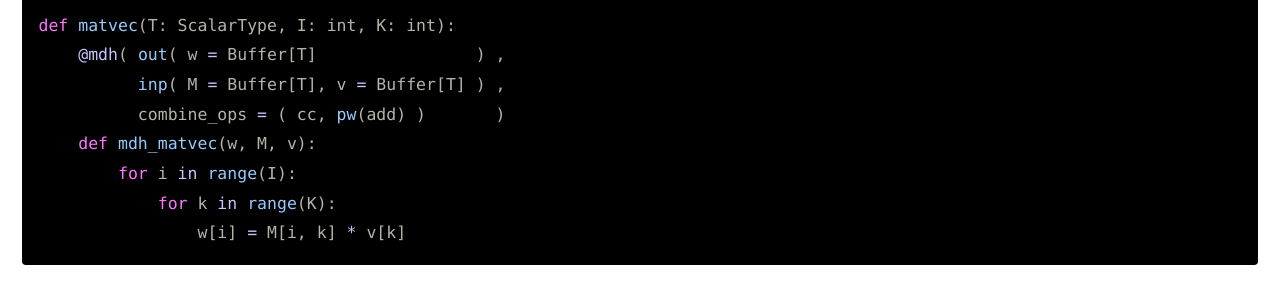
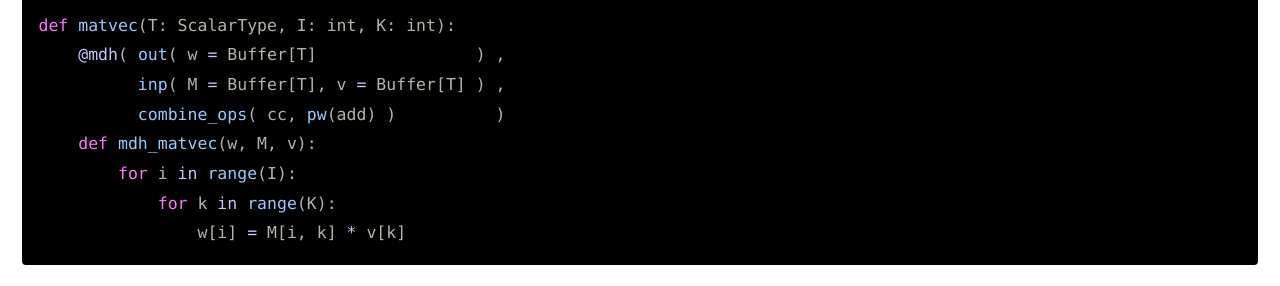
Before and after one commit to mdh-lang/mdh-lang.github.io, a Jekyll site: the page built from index.md, in a window 1280 px wide and 900 px high, scrolled down 2756 px. Shown: the part 155-441 px from the top of the window. Built offline with Jekyll 4.4.1, drawn with Linux system fonts in a browser that asks for light colours; cached includes are drawn as plain includes.

Commit message:
Update code examples (#38)

```diff
--- a/index.md
+++ b/index.md
@@ -259,7 +259,7 @@ For our *MatVec* example, our Python-based input code is of the following form:
 def matvec(T: ScalarType, I: int, K: int):
     @mdh( out( w = Buffer[T]                ) ,
           inp( M = Buffer[T], v = Buffer[T] ) ,
-          combine_ops = ( cc, pw(add) )       )
+          combine_ops( cc, pw(add) )          )
     def mdh_matvec(w, M, v):
         for i in range(I):
             for k in range(K):
```
